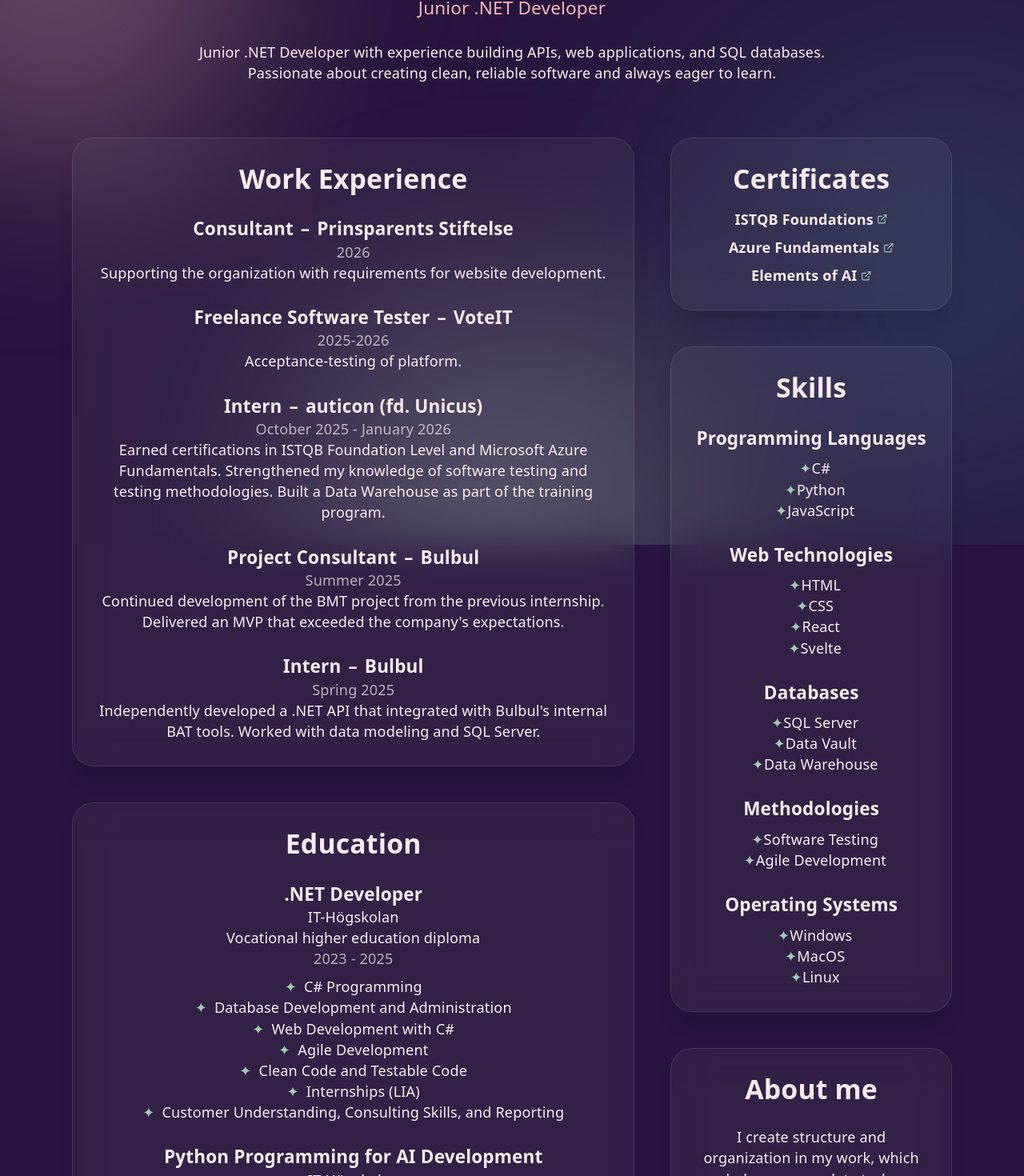
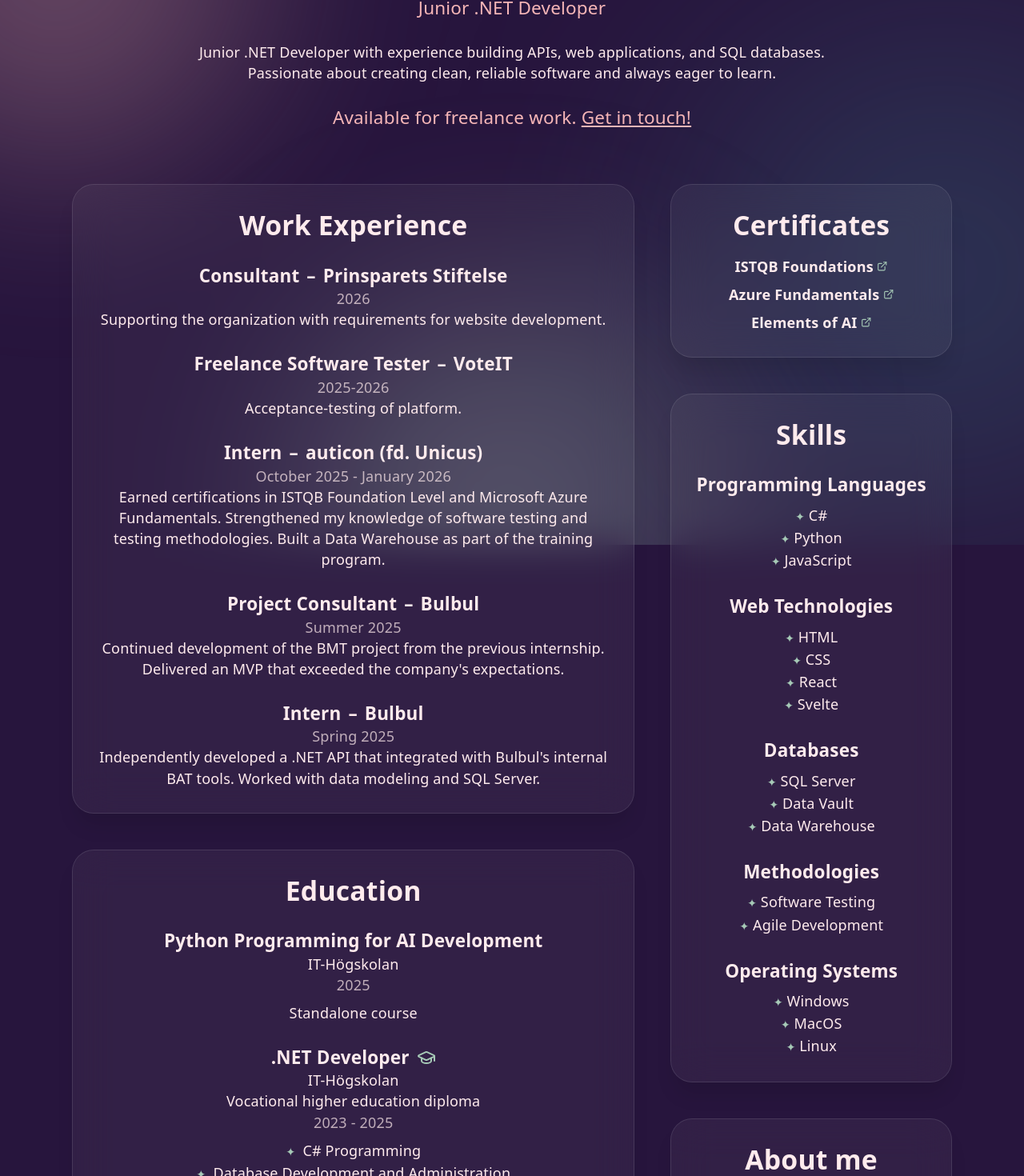
Before and after one commit to AscellaGG/portfolio, a React (Vite) app: page / in a window 1280 px wide. Shown: the part 119-1589 px from the top of the page at 80% size. Built offline with nearby package versions, Linux system fonts and the light colour scheme.

Commit message:
Enhance App component: add freelance availability section, improve layout, and update education entries

```diff
--- a/src/App.css
+++ b/src/App.css
@@ -11,6 +11,7 @@
 .sparkle-list li::marker {
   content: "✦";
   color: var(--muted-teal);
+  font-size: 0.8em;
 }
 
 .stack {
--- a/src/App.tsx
+++ b/src/App.tsx
@@ -2,7 +2,7 @@ import "./App.css";
 import { experiences } from "./data/experience";
 import { education } from "./data/education";
 import { skills } from "./data/skills";
-import { ExternalLink } from "lucide-react";
+import { ExternalLink, GraduationCap } from "lucide-react";
 import GlitchText from "./components/GlitchText";
 import Bubbles from "./components/Bubbles";
 
@@ -15,7 +15,7 @@ function App() {
       {/* MAIN */}
       <main className="">
         <div className="mt-10">
-          <div className="text-5xl font-bold overflow-x-hidden">
+          <div className="text-5xl font-bold overflow-hidden">
             <GlitchText text="Otilia Schiff" />
           </div>
           <h2 className="text-xl mt-3 text-powder-blush">
@@ -26,6 +26,15 @@ function App() {
             applications, and SQL databases. Passionate about creating clean,
             reliable software and always eager to learn.
           </p>
+          <h2 className="text-xl mt-6 text-powder-blush">
+            Available for freelance work.{" "}
+            <a
+              href="mailto:otilia.schiff@gmail.com"
+              className="inline-block underline"
+            >
+              Get in touch!
+            </a>
+          </h2>
         </div>
 
         <div className="flex flex-col md:flex-row gap-10 mx-10 md:mx-20 my-15">
@@ -59,8 +68,11 @@ function App() {
               <ul>
                 {education.map((education) => (
                   <li key={education.institution} className="mt-6">
-                    <h3 className="text-xl font-semibold">
+                    <h3 className="text-xl font-semibold flex justify-center items-center gap-2">
                       {education.program}
+                      {education.type === "degree" && (
+                        <GraduationCap className="text-muted-teal" />
+                      )}
                     </h3>
                     <a
                       href={education.institution}
@@ -70,6 +82,7 @@ function App() {
                       {education.institution}
                     </a>
                     {education.credential && <p>{education.credential}</p>}
+
                     <p className="text-muted-text">{education.period}</p>
                     <ul className="mt-2 sparkle-list list-inside">
                       {education.courses?.map((course) => (
@@ -78,7 +91,7 @@ function App() {
                         </li>
                       ))}
                     </ul>
-                    {education.type === "course" && "Standalone course"}
+                    <p>{education.description}</p>
                   </li>
                 ))}
               </ul>
@@ -138,8 +151,8 @@ function App() {
                       </h3>
                       <ul className="sparkle-list list-inside">
                         {skills.skills.map((skill) => (
-                          <li key={skill} className="pl-2">
-                            {skill}
+                          <li key={skill}>
+                            <span className="pl-1">{skill}</span>
                           </li>
                         ))}
                       </ul>
--- a/src/data/education.ts
+++ b/src/data/education.ts
@@ -6,9 +6,17 @@ export interface Education {
   type: "degree" | "course";
   courses?: string[];
   url?: string;
+  description?: string;
 }
 
 export const education: Education[] = [
+  {
+    institution: "IT-Högskolan",
+    program: "Python Programming for AI Development",
+    type: "course",
+    period: "2025",
+    description: "Standalone course",
+  },
   {
     institution: "IT-Högskolan",
     credential: "Vocational higher education diploma",
@@ -27,15 +35,9 @@ export const education: Education[] = [
     url: "https://www.iths.se/",
   },
   {
-    institution: "IT-Högskolan",
-    program: "Python Programming for AI Development",
-    type: "course",
-    period: "2025",
-  },
-  {
     institution: "Linköping University",
     program: "Individual Courses",
-    type: "degree",
+    type: "course",
     period: "2021-2023",
     courses: [
       "Imperative Programming",
--- a/src/data/experience.ts
+++ b/src/data/experience.ts
@@ -9,7 +9,7 @@ export interface Experience {
 
 export const experiences: Experience[] = [
   {
-    company: "Prinsparents Stiftelse",
+    company: "Prinsparets Stiftelse",
     url: "https://www.prinsparetsstiftelse.se/",
     role: "Consultant",
     period: "2026",
```
